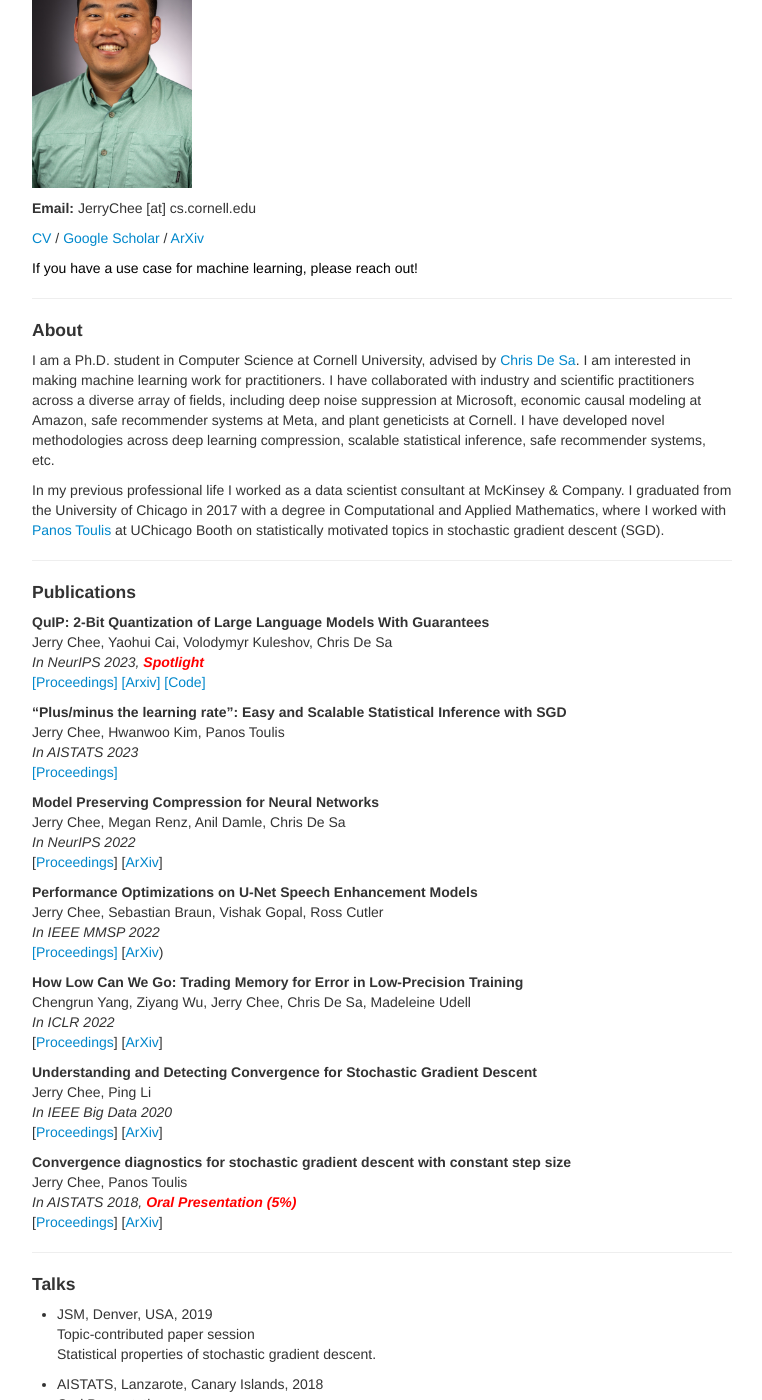
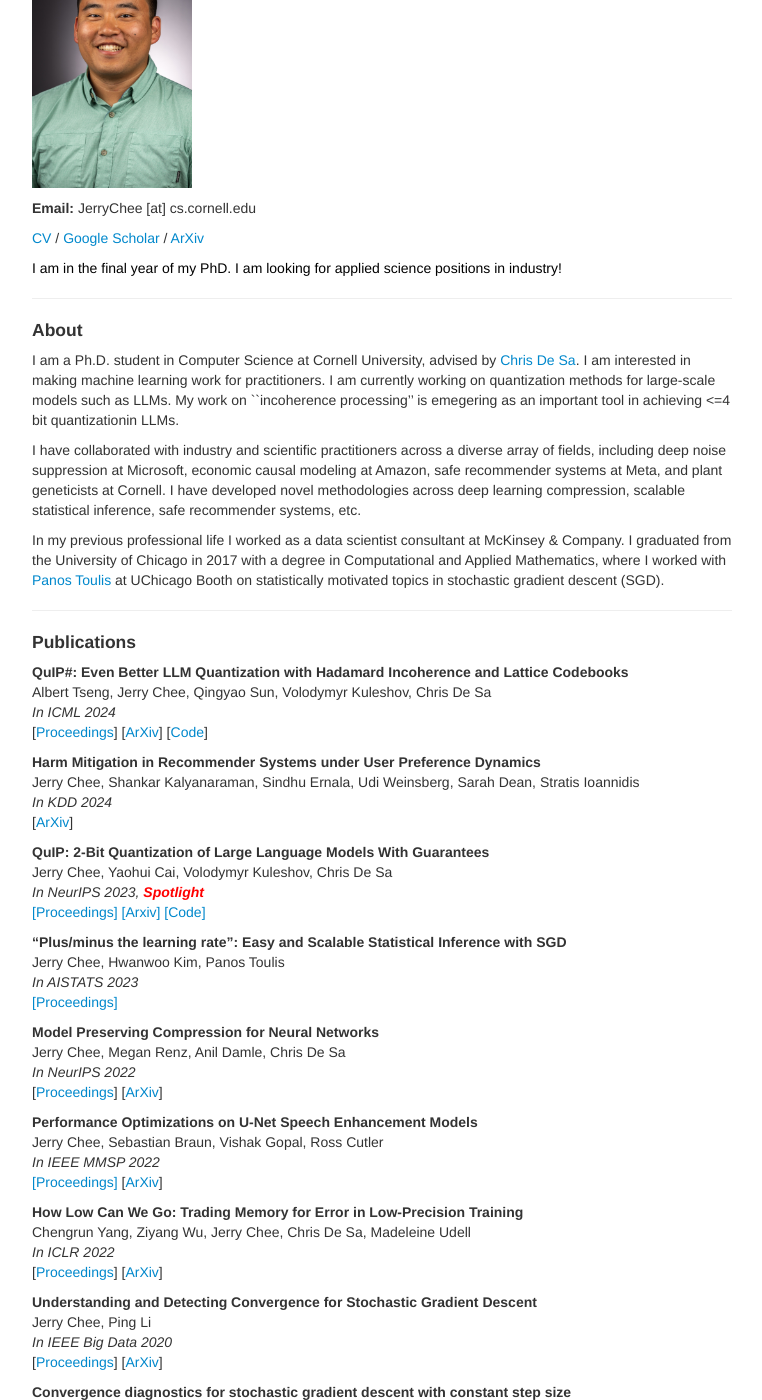
Before and after one commit to jerry-chee/jerry-chee.github.io, a Jekyll site: the page built from index.md, in a window 1280 px wide and 1400 px high, scrolled down 204 px. Shown: the whole window, without its empty margins (258-1020 px from the left). Built offline with Jekyll 4.4.1, drawn with Linux system fonts in a browser that asks for light colours; some of the changed text lies outside the part shown.

Commit message:
update aug 25 2024

```diff
--- a/index.md
+++ b/index.md
@@ -16,7 +16,7 @@ description: Jerry Chee Personal Site
 [ArXiv](https://arxiv.org/a/chee_j_1)
 
 <span style="color: black">
-If you have a use case for machine learning, please reach out!
+I am in the final year of my PhD. I am looking for applied science positions in industry!
 </span>
 
 ---
@@ -24,6 +24,9 @@ If you have a use case for machine learning, please reach out!
 #### About
 I am a Ph.D. student in Computer Science at Cornell University, advised by [Chris De Sa](https://www.cs.cornell.edu/~cdesa/).
 I am interested in making machine learning work for practitioners.
+I am currently working on quantization methods for large-scale models such as LLMs.
+My work on ``incoherence processing'' is emegering as an important tool in achieving <=4 bit quantizationin LLMs.
+
 I have collaborated with industry and scientific practitioners across a diverse array of fields, including deep noise suppression at Microsoft, economic causal modeling at Amazon, safe recommender systems at Meta, and plant geneticists at Cornell.
 I have developed novel methodologies across deep learning compression, scalable statistical inference, safe recommender systems, etc.
 
@@ -34,10 +37,20 @@ I graduated from the University of Chicago in 2017 with a degree in Computationa
 
 #### Publications
 
+**QuIP#: Even Better LLM Quantization with Hadamard Incoherence and Lattice Codebooks**\\
+Albert Tseng, Jerry Chee, Qingyao Sun, Volodymyr Kuleshov, Chris De Sa\\
+*In ICML 2024*\\
+[[Proceedings](https://openreview.net/pdf?id=9BrydUVcoe)] [[ArXiv](https://arxiv.org/abs/2402.04396)] [[Code](https://github.com/Cornell-RelaxML/quip-sharp)]
+
+**Harm Mitigation in Recommender Systems under User Preference Dynamics**\\
+Jerry Chee, Shankar Kalyanaraman, Sindhu Ernala, Udi Weinsberg, Sarah Dean, Stratis Ioannidis\\
+*In KDD 2024*\\
+[[ArXiv](https://arxiv.org/abs/2406.09882)]
+
 **QuIP: 2-Bit Quantization of Large Language Models With Guarantees**\\
 Jerry Chee, Yaohui Cai, Volodymyr Kuleshov, Chris De Sa\\
 *In NeurIPS 2023, **<span style="color: red">Spotlight</span>***\\
-[[Proceedings]](https://openreview.net/pdf?id=xrk9g5vcXR) [[Arxiv]](https://arxiv.org/pdf/2307.13304.pdf) [[Code]](https://github.com/jerry-chee/QuIP)
+[[Proceedings]](https://openreview.net/pdf?id=xrk9g5vcXR) [[Arxiv]](https://arxiv.org/abs/2307.13304) [[Code]](https://github.com/jerry-chee/QuIP)
 
 **"Plus/minus the learning rate": Easy and Scalable Statistical Inference with SGD**\\
 Jerry Chee, Hwanwoo Kim, Panos Toulis\\
@@ -52,7 +65,7 @@ Jerry Chee, Megan Renz, Anil Damle, Chris De Sa\\
 **Performance Optimizations on U-Net Speech Enhancement Models**\\
 Jerry Chee, Sebastian Braun, Vishak Gopal, Ross Cutler\\
 *In IEEE MMSP 2022*\\
-[[Proceedings]](https://ieeexplore.ieee.org/document/9949392) [[ArXiv](https://arxiv.org/abs/2110.04378))
+[[Proceedings]](https://ieeexplore.ieee.org/document/9949392) [[ArXiv](https://arxiv.org/abs/2110.04378)]
 
 **How Low Can We Go: Trading Memory for Error in Low-Precision Training**\\
 Chengrun Yang, Ziyang Wu, Jerry Chee, Chris De Sa, Madeleine Udell\\
@@ -68,14 +81,3 @@ Jerry Chee, Ping Li\\
 Jerry Chee, Panos Toulis\\
 *In AISTATS 2018, **<span style="color: red">Oral Presentation (5%)</span>***\\
 [[Proceedings](http://proceedings.mlr.press/v84/chee18a/chee18a.pdf)] [[ArXiv](https://arxiv.org/abs/1710.06382)]
-
-
----
-#### Talks
-* JSM, Denver, USA, 2019 \\
-Topic-contributed paper session \\
-Statistical properties of stochastic gradient descent.
-
-* AISTATS, Lanzarote, Canary Islands, 2018 \\
-Oral Presentation \\
-Convergence Diagnostics for SGD with constant stepsize.
```
Also changed, not shown: 1 other file.
